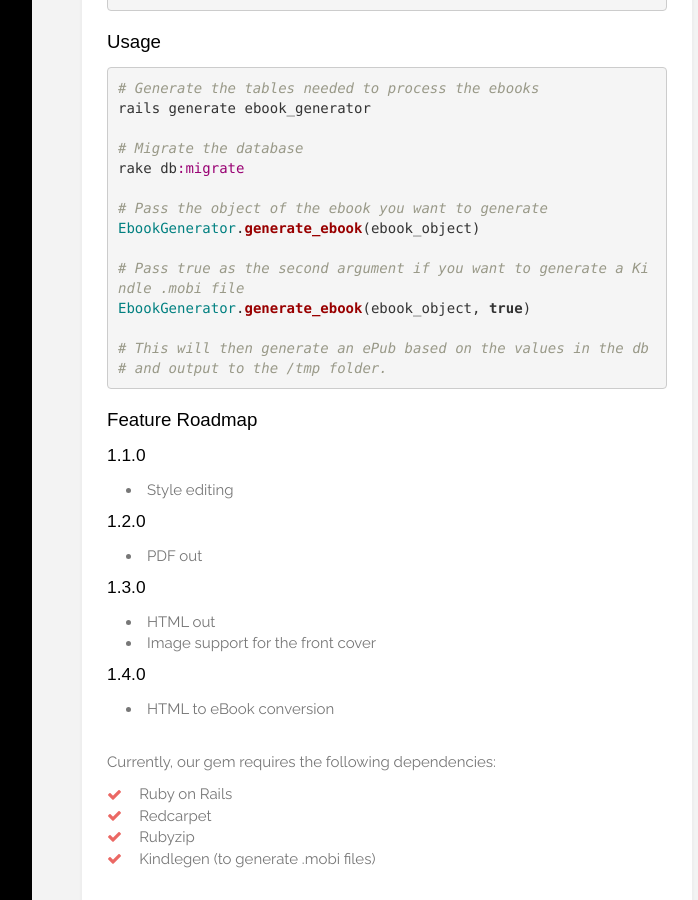
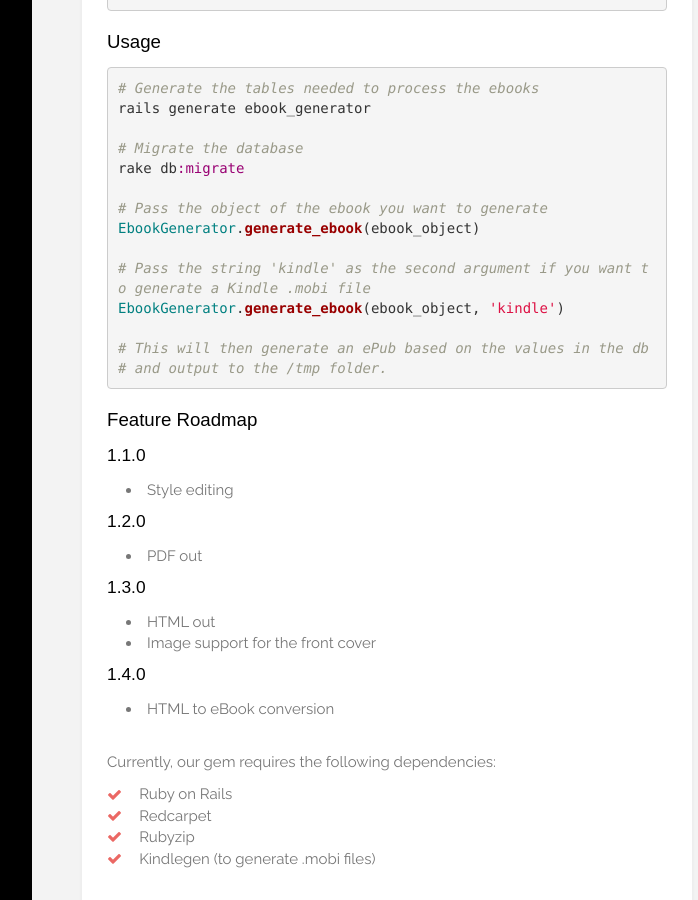
Before and after one commit to affinity-digital-ltd/affinity-tech.github.io, a Jekyll site: the page built from index.html, in a window 1280 px wide and 900 px high, scrolled down 2386 px. Shown: the whole window, without its empty margins (218-916 px from the left). Built offline with Jekyll 4.4.1, drawn with Linux system fonts in a browser that asks for light colours.

Commit message:
Updated ebook gem usage instructions

```diff
--- a/index.html
+++ b/index.html
@@ -72,8 +72,8 @@
 # Pass the object of the ebook you want to generate
 EbookGenerator.generate_ebook(ebook_object)
 
-# Pass true as the second argument if you want to generate a Kindle .mobi file
-EbookGenerator.generate_ebook(ebook_object, true)
+# Pass the string 'kindle' as the second argument if you want to generate a Kindle .mobi file
+EbookGenerator.generate_ebook(ebook_object, 'kindle')
 
 # This will then generate an ePub based on the values in the db
 # and output to the /tmp folder.{% endhighlight %}
```
